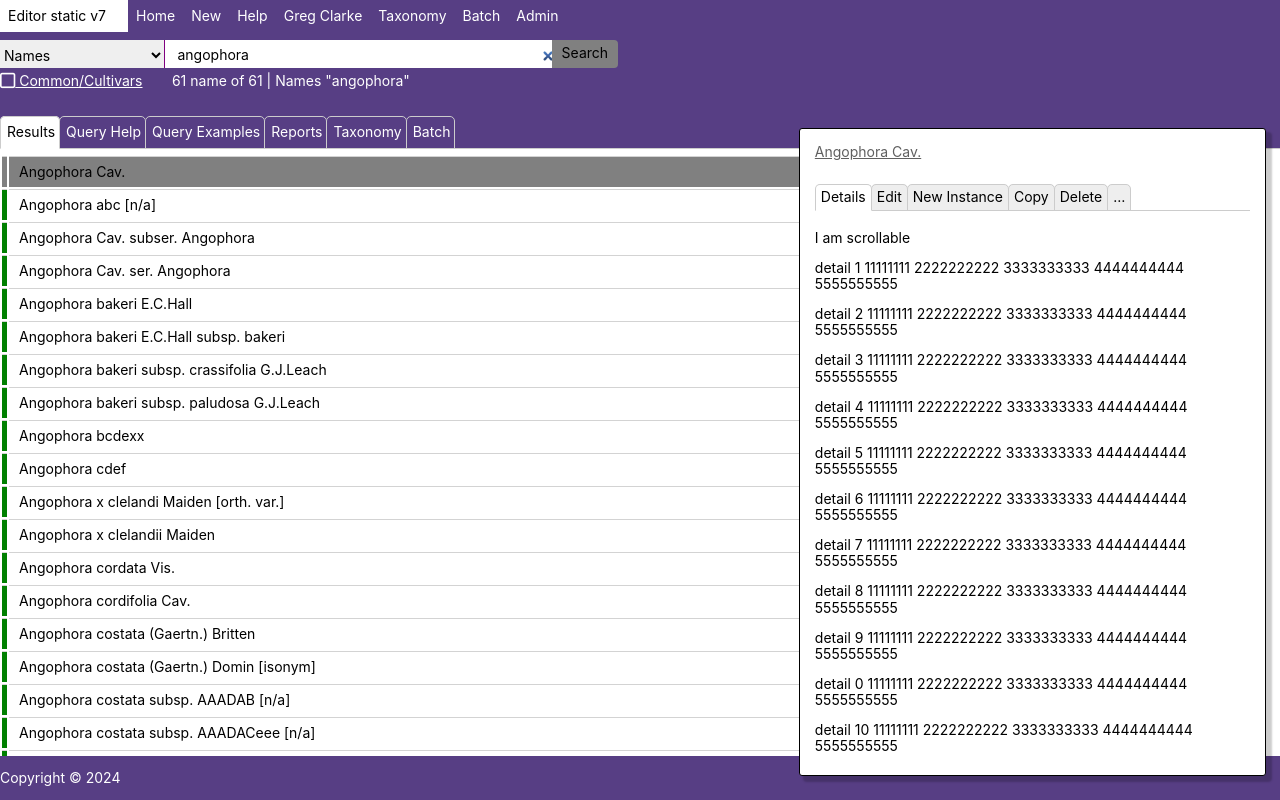
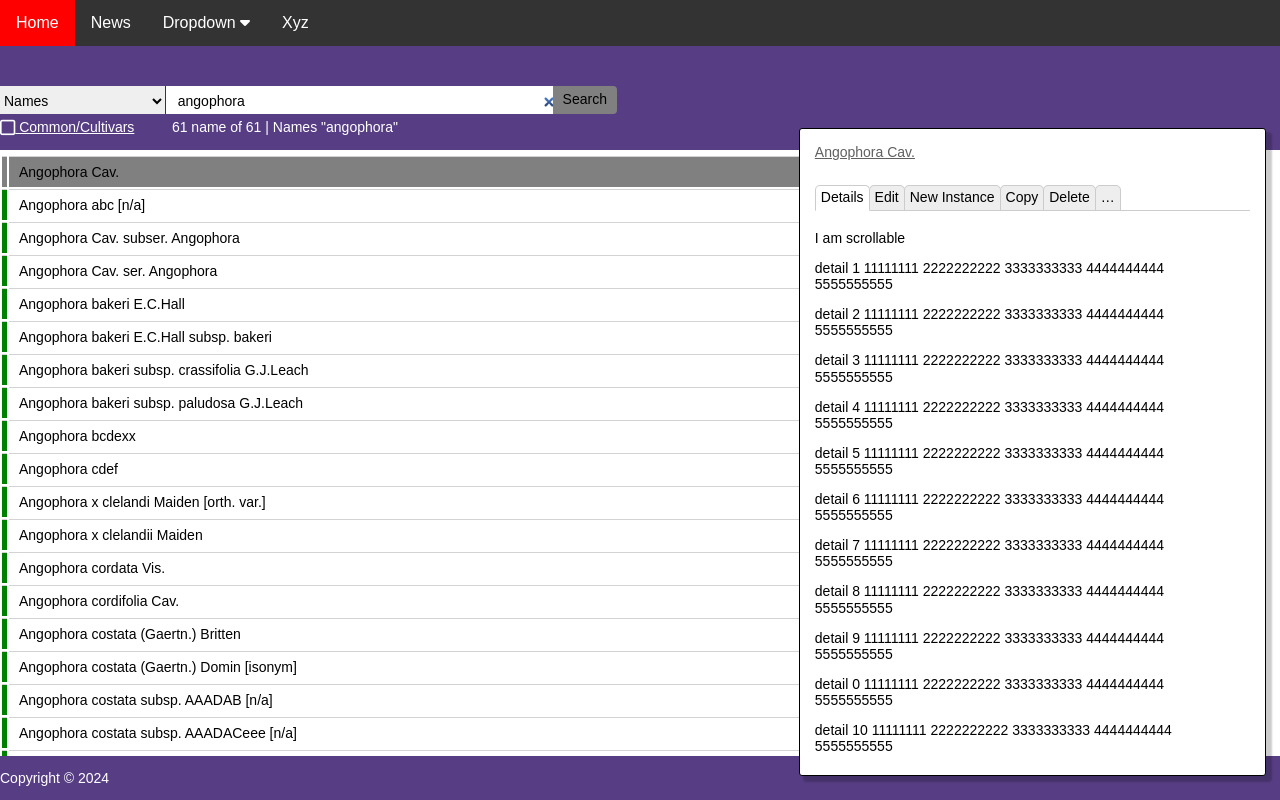
Before and after one commit to gregclar/editor-layout-vanilla, a plain HTML site: page index.html in a window 1280 px wide. Drawn offline with Linux system fonts and the light colour scheme.

Commit message:
Dropdown menu now not hidden by main-content - rough version, but worth keeping

```diff
--- a/index.html
+++ b/index.html
@@ -6,7 +6,7 @@
   <link rel="stylesheet" href="style/normalize.css">
   <link rel="stylesheet" href="style/fontawesome-free.all.min.css">
   <link rel="stylesheet" href="style/style.css">
-  <link rel="stylesheet" href="style/nav-menu-bar.css">
+  <link rel="stylesheet" href="style/navbar-menu.css">
   <link rel="stylesheet" href="style/search-form.css">
   <link rel="stylesheet" href="style/main-page-tabs.css">
   <link rel="stylesheet" href="style/tables.css">
@@ -14,15 +14,47 @@
 </head>
 <body>
   <header>
+
+
+    <div class="navbar">
+      <a href="#home">Home</a>
+      <a href="#news">News</a>
+      <div class="dropdown">
+        <button class="dropbtn">Dropdown
+          <i class="fa fa-caret-down"></i>
+        </button>
+        <div class="dropdown-content">
+          <a href="#">Link 1 div.navbar</a>
+          <a href="#">Link 2 div.dropdown</a>
+          <a href="#">Link 3 dif.dropdown-content</a>
+          <a href="#">Link 4 </a>
+          <a href="#">Link 5 </a>
+          <a href="#">Link 6 </a>
+          <a href="#">Link 7 </a>
+          <a href="#">Link 8 </a>
+          <a href="#">Link 9 </a>
+          <a href="#">Link A </a>
+          <a href="#">Link B </a>
+          <a href="#">Link C </a>
+        </div>
+      </div>
+      <a href="#xyz">Xyz</a>
+    </div>
+
+<!--
     <nav>
       <ul>
-        <li><a id="home-tag" href="#home">Editor static v7</a></li>
+        <li><a id="home-tag" href="#home">Editor static v8.0</a></li>
         <li><a href="#home">Home</a></li>
         <li><a href="#new">New</a></li>
         <li><a href="#help">Help</a>
             <ul class="hidden">
                 <li><a href="#">Who We Are</a></li>
                 <li><a href="#">What We Do</a></li>
+                <li><a href="#">What We Do 2</a></li>
+                <li><a href="#">What We Do 3</a></li>
+                <li><a href="#">What We Do 4</a></li>
+                <li><a href="#">What We Do 5</a></li>
             </ul>
         </li>
         <li><a href="#gclarke">Greg Clarke</a></li>
@@ -31,6 +63,9 @@
         <li><a href="#admin">Admin</a></li>
       </ul>
     </nav>
+-->
+
+
     <header-body>
         <form>
 
--- /dev/null
+++ b/style/navbar-menu-1.css
@@ -0,0 +1,128 @@
+body {
+  /*
+  font-family: Arial, Helvetica, sans-serif;
+  */
+}
+
+
+/* navbar */
+
+header > div.navbar {
+  /* for overlay */
+  /* position: relative; */
+  /* for overlay */
+}
+
+/*
+header > header-body {
+  display: block;
+  padding-top: 40px;
+}
+*/
+
+/*
+header > div.navbar > ul {
+  list-style-type: none;
+  margin: 0;
+  padding: 0;
+  overflow: hidden;
+*/
+  /* for overlay */
+ /* position: absolute;
+  left: 0;
+  top: 100%;
+  width: 100%;*/
+  /* for overlay */
+/* } */
+
+
+/*
+header > div.navbar > ul > li {
+  float: left;
+}
+*/
+
+
+/*
+#home-tag {
+  background-color: white;
+  color: black;
+  width: 8em;
+}
+*/
+/*
+header > div.navbar > ul > li a {
+  display: block;
+  padding: 8px;
+  background-color: #573e84;
+  color: white;
+  text-decoration: none;
+}
+*/
+/* end navbar */
+
+
+
+.navbar {
+  height: 30px;
+  overflow: hidden;
+  background-color: #573e84;
+}
+
+.navbar a {
+  float: left;
+  font-size: 14px;
+  color: white;
+  text-align: center;
+  padding: 4px 16px 14px 16px;
+  text-decoration: none;
+}
+
+.dropdown {
+  float: left;
+  overflow: hidden;
+}
+
+.dropdown .dropbtn {
+  font-size: 14px;
+  border: none;
+  outline: none;
+  color: white;
+  padding: 4px 16px 14px 16px;
+  background-color: inherit;
+  font-family: inherit;
+  margin: 0;
+}
+
+.navbar a:hover, .dropdown:hover .dropbtn {
+  background-color: white;
+  color: red;
+}
+
+.dropdown-content {
+  display: none;
+  position: absolute;
+  background-color: #f9f9f9;
+  min-width: 160px;
+  box-shadow: 0px 8px 16px 0px rgba(0,0,0,0.2);
+  z-index: 1;
+}
+
+.dropdown-content a {
+  float: none;
+  color: black;
+  padding: 12px 16px;
+  text-decoration: none;
+  display: block;
+  text-align: left;
+}
+
+.dropdown-content a:hover {
+  background-color: pink;
+}
+
+.dropdown:hover .dropdown-content {
+  display: block;
+}
+.dropdown-content:hover { display: block; }
+.dropdown-content:hover .dropdown { display: block; }
--- /dev/null
+++ b/style/navbar-menu.css
@@ -0,0 +1,75 @@
+body {
+  font-family: Arial, Helvetica, sans-serif;
+  overflow: auto;
+}
+
+.navbar {
+  overflow: auto;
+  background-color: #333;
+}
+
+.navbar a {
+  float: left;
+  font-size: 16px;
+  color: white;
+  text-align: center;
+  padding: 14px 16px;
+  text-decoration: none;
+}
+
+.dropdown {
+  float: left;
+  overflow: auto;
+}
+
+.dropdown .dropbtn {
+  font-size: 16px;
+  border: none;
+  outline: none;
+  color: white;
+  padding: 14px 16px;
+  background-color: inherit;
+  font-family: inherit;
+  margin: 0;
+}
+
+.navbar a:hover, .dropdown:hover .dropbtn {
+  background-color: red;
+}
+
+.dropdown-content {
+  display: none;
+  position: absolute;
+  background-color: #f9f9f9;
+  min-width: 160px;
+  box-shadow: 0px 8px 16px 0px rgba(0,0,0,0.2);
+  z-index: 1;
+}
+
+.dropdown-content a {
+  float: none;
+  color: black;
+  padding: 12px 16px;
+  text-decoration: none;
+  display: block;
+  text-align: left;
+}
+
+.dropdown-content a:hover {
+  background-color: #ddd;
+}
+
+.dropdown:hover .dropdown-content {
+  display: block;
+}
+
+
+/*
+body:has(.dropdown:hover) record-details-overlay {
+  display: none;
+}
+
+body:has(.dropdown:hover) main-content {
+  display: none;
+}
+*/
--- a/style/style.css
+++ b/style/style.css
@@ -99,6 +99,7 @@ main-content {
   margin-top: 57px;
   padding: 0 0 0 0;
   background-color: var(--header-bg-color, #573e84);
+  z-index: -1;
 }
 record-details-overlay {
   display: block;
@@ -124,6 +125,7 @@ footer {
   position: fixed;
   bottom: 0;
   width: 100%;
+  z-index: -1;
 }
 
 record-details-header {
```
